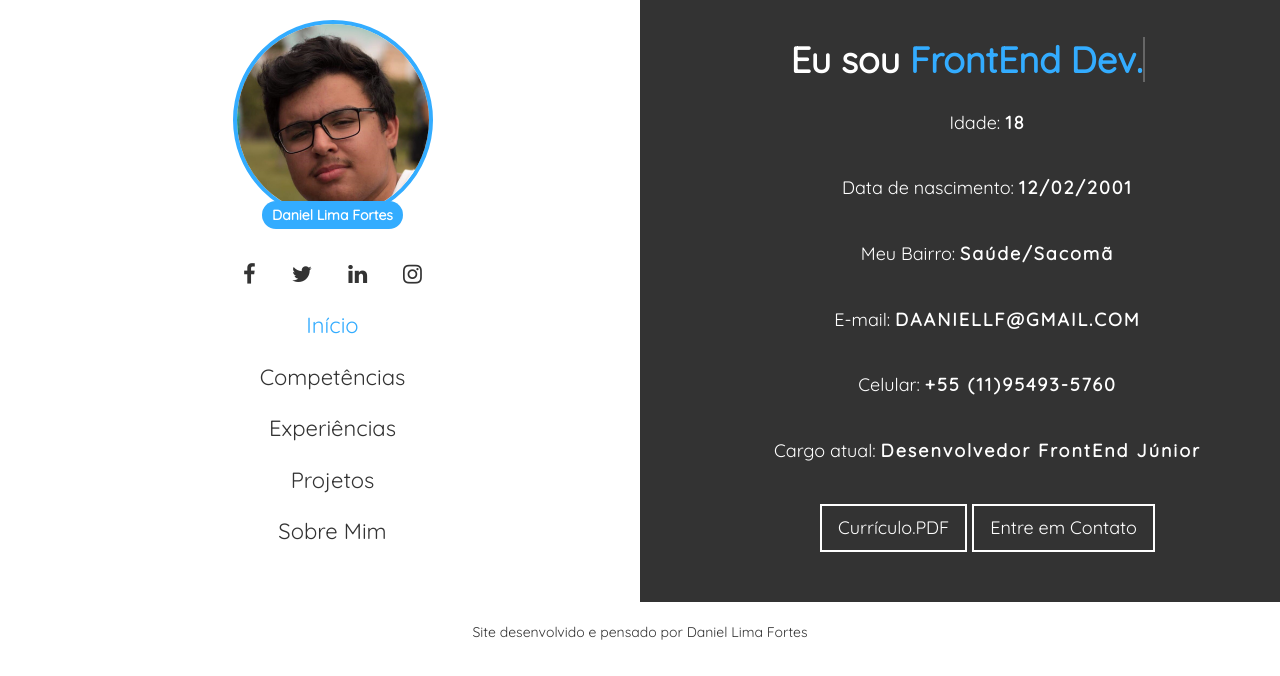
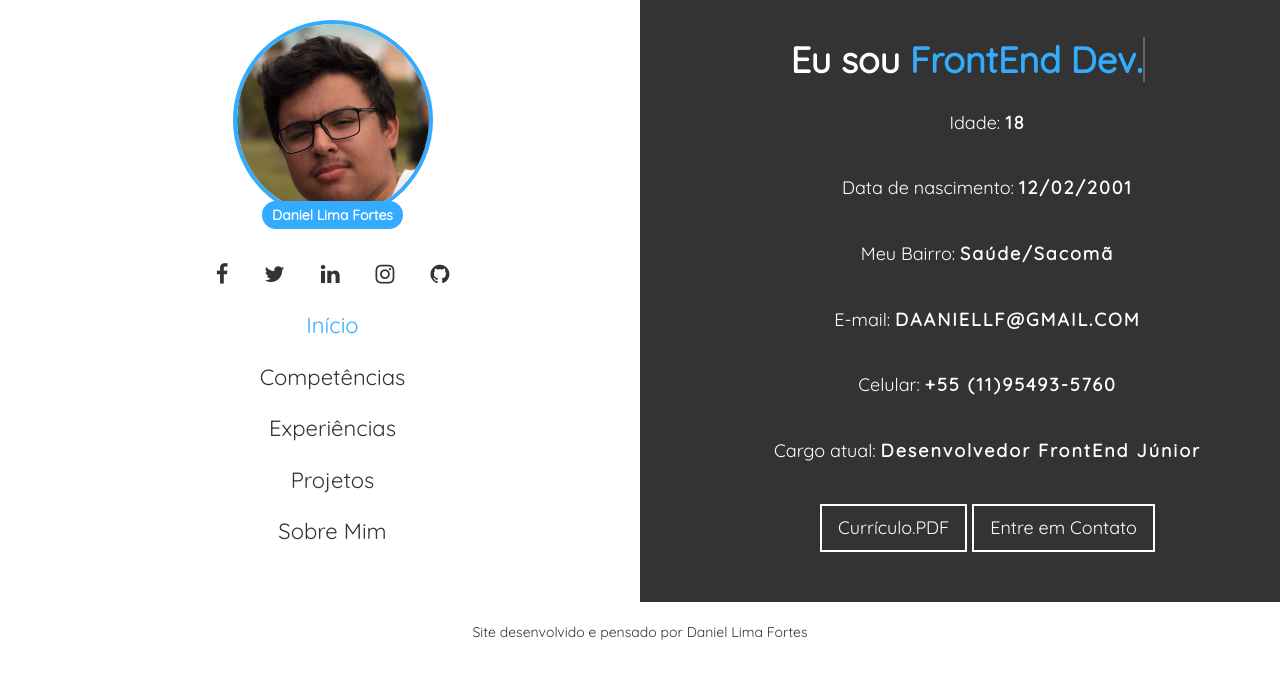
Before and after one commit to Daanlima/portfolio2, a plain HTML site: page index.html in a window 1280 px wide. Drawn offline with nearby package versions, Linux system fonts and the light colour scheme.

Commit message:
Update index.html

```diff
--- a/index.html
+++ b/index.html
@@ -38,6 +38,7 @@
                         <li><a href="#" class="icoTwitter" title="Twitter"><i class="fa fa-twitter"></i></a></li>
                         <li><a href="#" class="icoLinkedin" title="Linkedin"><i class="fa fa-linkedin"></i></a></li>
                         <li><a href="#" class="icoInstagram" title="Instagram"><i class="fa fa-instagram"></i></a></li>
+                        <li><a href="#" class="icoInstagram" title="Instagram"><i class="fa fa-github"></i></a></li>
                     </ul>
                 </li>
 
```
